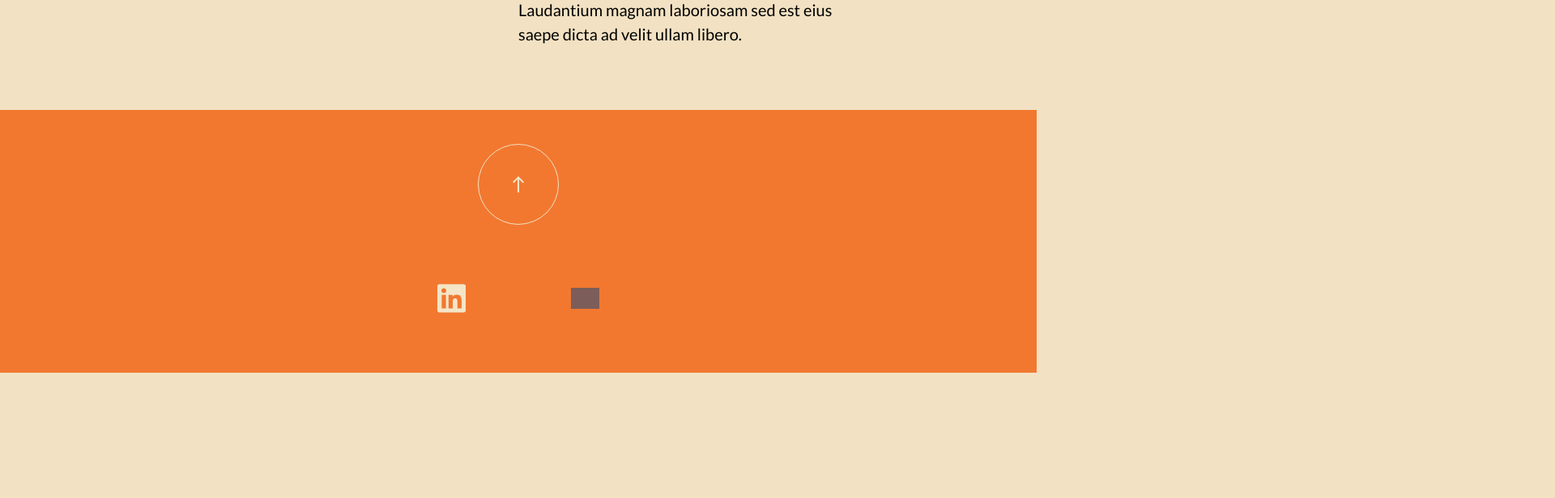
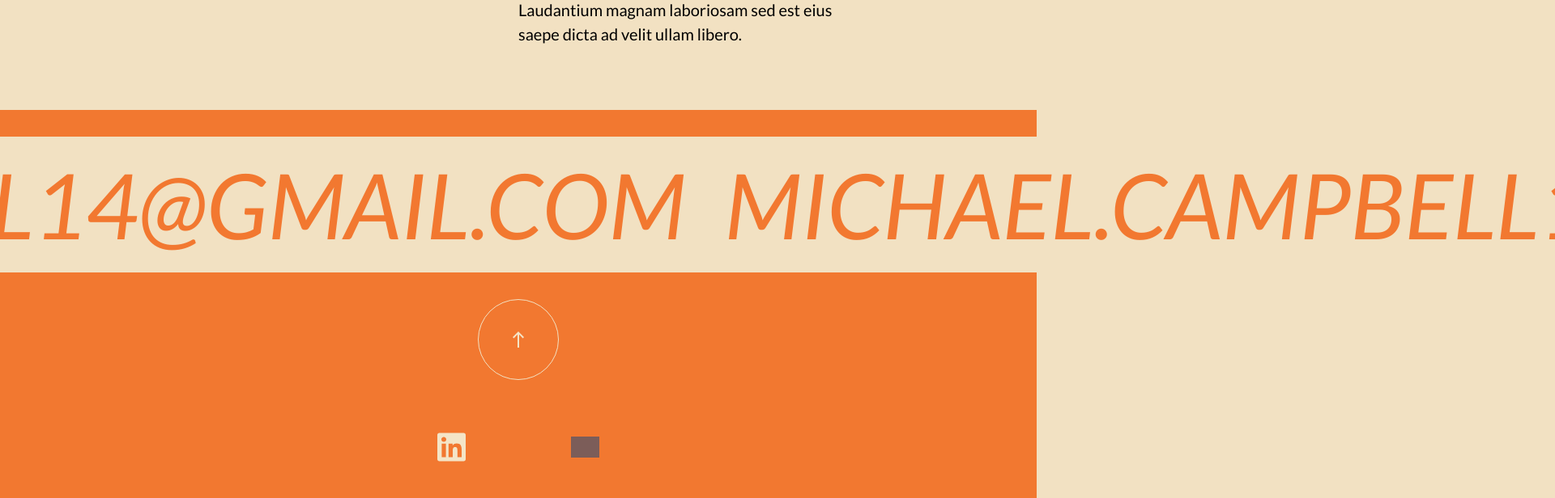
Before and after one commit to soupy96/portfolio-2024, a React (Vite) app: page / in a window 1280 px wide. Shown: the part 1740-2356 px from the top of the page at 81% size, 1920 px wide, since content can reach past the window. Before the commit the page ends 2201 px from the top, so only its background shows below. Built offline with nearby package versions, Linux system fonts and the light colour scheme; grey boxes are pictures that could not be loaded.

Commit message:
messing around with adding a marquee in the footer for my email

```diff
--- a/src/assets/css/index.css
+++ b/src/assets/css/index.css
@@ -16,4 +16,5 @@ body {
   /* Main font */
   font-family: 'Lato', sans-serif;
   background-color: #f2e1c2;
+  /* overflow-x: hidden; */
 }
--- a/src/components/Footer.tsx
+++ b/src/components/Footer.tsx
@@ -7,6 +7,42 @@ import LinkedIn from '../assets/imgs/linkedin.svg';
 function Footer() {
   return (
     <FooterBox>
+      <MarqueeBox>
+        <ul>
+          <li>
+            <a href='mailto:michael.campbell14@gmail.com'>
+              michael.campbell14@gmail.com
+            </a>
+          </li>
+          <li>
+            <a href='mailto:michael.campbell14@gmail.com'>
+              michael.campbell14@gmail.com
+            </a>
+          </li>
+          <li>
+            <a href='mailto:michael.campbell14@gmail.com'>
+              michael.campbell14@gmail.com
+            </a>
+          </li>
+        </ul>
+        <ul aria-hidden='true'>
+          <li>
+            <a href='mailto:michael.campbell14@gmail.com'>
+              michael.campbell14@gmail.com
+            </a>
+          </li>
+          <li>
+            <a href='mailto:michael.campbell14@gmail.com'>
+              michael.campbell14@gmail.com
+            </a>
+          </li>
+          <li>
+            <a href='mailto:michael.campbell14@gmail.com'>
+              michael.campbell14@gmail.com
+            </a>
+          </li>
+        </ul>
+      </MarqueeBox>
       <BackToTop>
         <Arrow className='arrow' src={BackToTopArrow} />
       </BackToTop>
@@ -34,8 +70,40 @@ const FooterBox = styled.div`
   flex-direction: column;
   justify-content: space-evenly;
   align-items: center;
-  height: 325px;
+  height: 500px;
   background-color: #f27830;
+`;
+
+const MarqueeBox = styled.div`
+  --gap: 3rem;
+  display: flex;
+  overflow: hidden;
+  /* user-select: none; */
+  gap: var(--gap);
+  font-size: 7rem;
+  background-color: #f2e1c2;
+
+  ul {
+    flex-shrink: 0;
+    display: flex;
+    justify-content: space-around;
+    /* min-width: 100%; */
+    max-width: 100%;
+    gap: var(--gap);
+    animation: scroll 20s linear infinite;
+    color: #f27830;
+    font-style: italic;
+    text-transform: uppercase;
+  }
+
+  @keyframes scroll {
+    from {
+      transform: translateX(0);
+    }
+    to {
+      transform: translateX(calc(-100% - var(--gap)));
+    }
+  }
 `;
 
 const BackToTop = styled.div`
```
